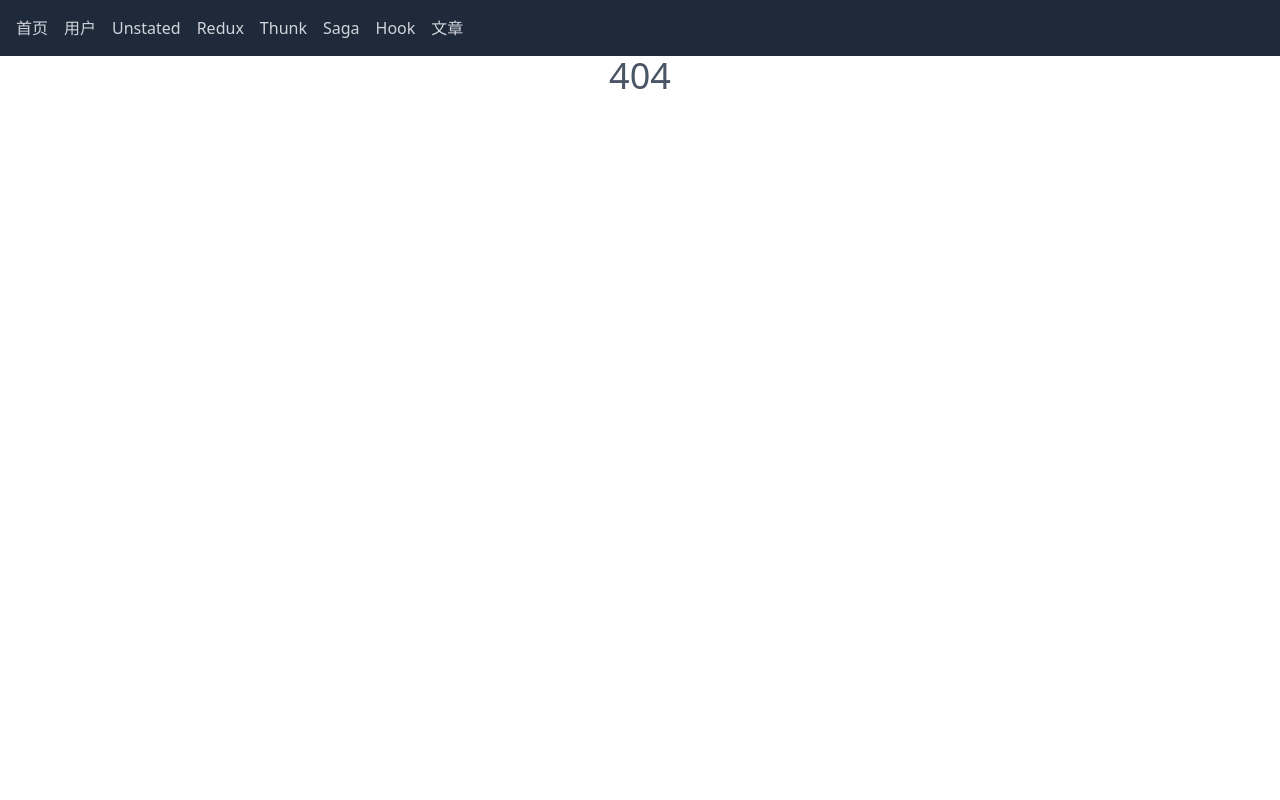
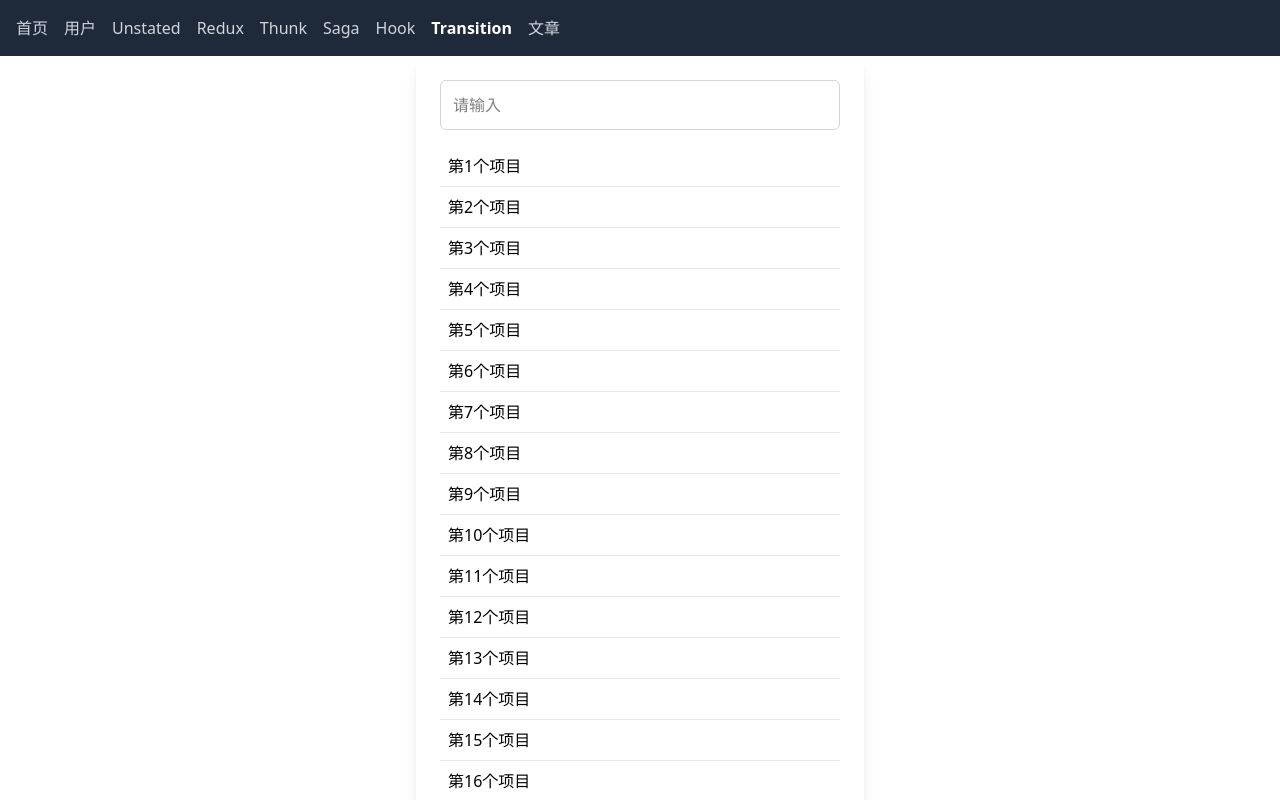
Before and after one commit to ytrsoft/react-vite, a React (Vite) app: page /transition in a window 1280 px wide. Before the commit this address had no page. Shown: the top 800 px of the page. Built offline with nearby package versions, Linux system fonts and the light colour scheme.

Commit message:
transition

```diff
--- a/src/components/useBasicDemo.tsx
+++ b/src/components/basic.tsx
@@ -1,4 +1,5 @@
 import React, {
+  use,
   useMemo,
   useRef,
   useState,
@@ -44,6 +45,7 @@ const HookDemo = () => {
 
   const handleClick = useCallback(() => setCount(count + 1), [count])
 
+  const useTheme = use(ThemeContext)
 
   const theme = useContext(ThemeContext)
 
@@ -59,6 +61,7 @@ const HookDemo = () => {
       </div>
       <div>State: { state.count }</div>
       <div>主题: { theme }</div>
+      <div>主题: { useTheme }</div>
       <div>
         <button
           onClick={() => dispatch({ type: 'increment' })}
--- a/src/pages/Home.tsx
+++ b/src/pages/Home.tsx
@@ -1,6 +1,6 @@
 import { useState, createRef, useEffect } from 'react'
 import Block from '../components/block'
-import UseBasicDemo from '../components/useBasicDemo'
+import Basic from '../components/basic'
 import { TextField, TextFieldRef } from '../components/textfield'
 import { ThemeContext } from '../hook/theme'
 
@@ -16,7 +16,7 @@ const Home = () => {
     <ThemeContext value={theme}>
       <div className="py-2 space-y-2">
         <Block label={'基本Hook'}>
-          <UseBasicDemo />
+          <Basic />
         </Block>
         <Block label={'切换主题'}>
           <button className="px-6 py-3 bg-blue-500 text-white font-bold rounded-md shadow-md hover:bg-blue-600 focus:outline-none focus:ring-2 focus:ring-blue-400 focus:ring-opacity-75 transition-all duration-300" onClick={() => setTheme(theme === 'light' ? 'dark' : 'light')}>
--- a/src/pages/Hook.tsx
+++ b/src/pages/Hook.tsx
@@ -1,13 +1,14 @@
-import React, { useState, useEffect } from 'react'
-import { useDebounce, useThrottle } from '../hook'
+import React, { useState, useEffect, useDeferredValue } from 'react'
+import { useThrottle } from '../hook'
 
 const Hook = () => {
 
   const [query, setQuery] = useState('')
-  const [debouncedQuery, setDebouncedQuery] = useState('')
-  const debouncedHandler = useDebounce((newQuery: string) => {
-    setDebouncedQuery(newQuery)
-  }, 600)
+  const debouncedQuery = useDeferredValue(query)
+  // const [debouncedQuery, setDebouncedQuery] = useState('')
+  // const debouncedHandler = useDebounce((newQuery: string) => {
+  //   setDebouncedQuery(newQuery)
+  // }, 600)
 
   const [scrollPosition, setScrollPosition] = useState(0)
   const throttledScrollHandler = useThrottle(() => {
@@ -17,7 +18,7 @@ const Hook = () => {
 
   const handleInputChange = (e: React.ChangeEvent<HTMLInputElement>) => {
     setQuery(e.target.value)
-    debouncedHandler(e.target.value)
+    // debouncedHandler(e.target.value)
   }
 
   useEffect(() => {
--- /dev/null
+++ b/src/pages/Transition.tsx
@@ -0,0 +1,41 @@
+import { useState, useTransition, ChangeEvent } from 'react'
+import Loading from '../components/loading'
+
+function Transition() {
+  const [inputValue, setInputValue] = useState('')
+  const [items] = useState(Array.from({ length: 10000 }, (_, i) => `第${i + 1}个项目`))
+  const [filteredItems, setFilteredItems] = useState(items)
+
+  const [isPending, startTransition] = useTransition()
+
+  const handleChange = (e: ChangeEvent<HTMLInputElement>) => {
+    const value = (e.target as HTMLInputElement).value
+    setInputValue(value)
+    startTransition(() => {
+      const filtered = items.filter(item => item.toLowerCase().includes(value.toLowerCase()))
+      setFilteredItems(filtered)
+    })
+  }
+
+  return (
+    <div className="p-6 max-w-md mx-auto bg-white shadow-lg rounded-lg">
+      <input
+        type="text"
+        value={inputValue}
+        onChange={handleChange}
+        placeholder="请输入"
+        className="w-full p-3 border border-gray-300 rounded-md focus:outline-none focus:ring-2 focus:ring-blue-500"
+      />
+      {isPending && (
+        <Loading />
+      )}
+      <ul className="mt-4">
+        {filteredItems.map((item, index) => (
+          <li key={index} className="p-2 border-b border-gray-200">{item}</li>
+        ))}
+      </ul>
+    </div>
+  )
+}
+
+export default Transition
--- a/src/router/index.ts
+++ b/src/router/index.ts
@@ -55,6 +55,12 @@ export const routes: Array<Route> = [
   },
   {
     id: 8,
+    title: 'Transition',
+    path: '/transition',
+    component: lazy(() =>import('../pages/Transition'))
+  },
+  {
+    id: 9,
     title: '文章',
     path: '/post/:id',
     link: '/post/1024?ver=1.0',
```
